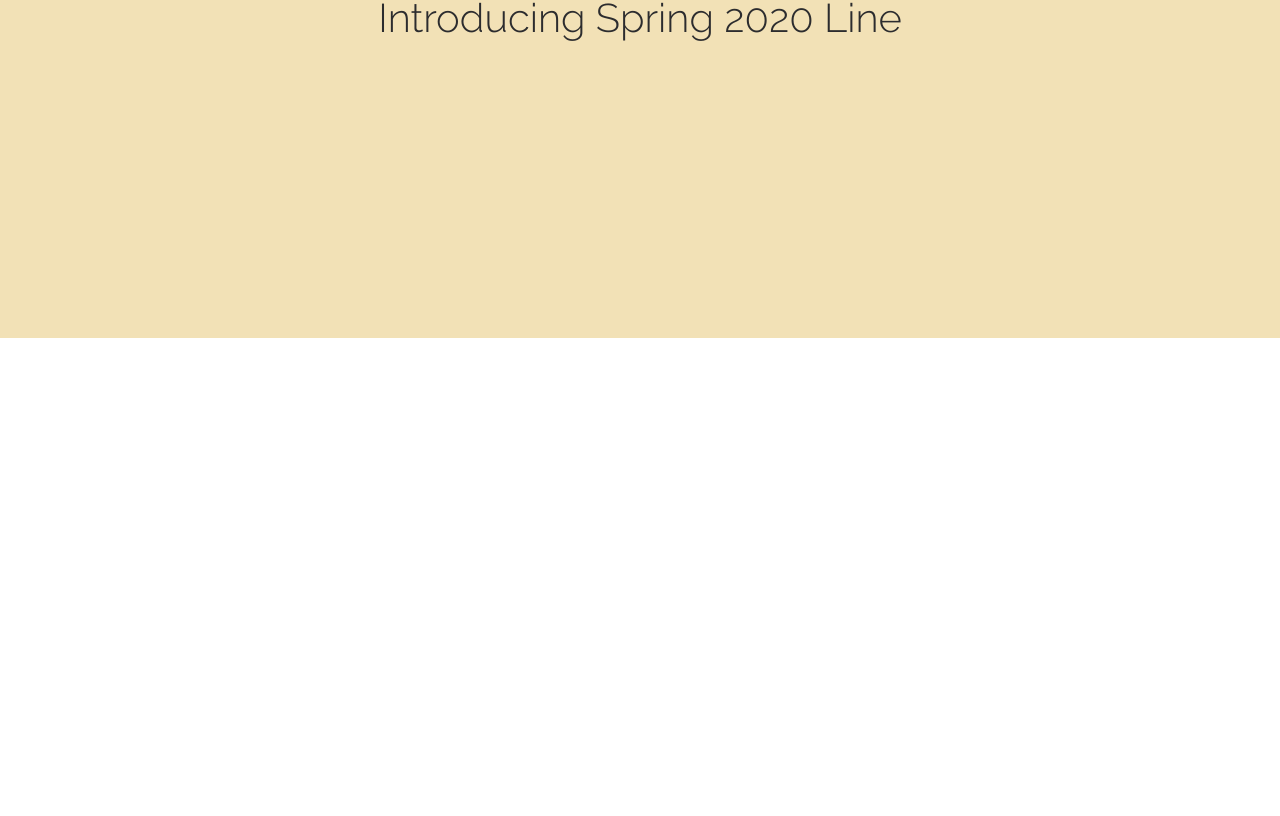
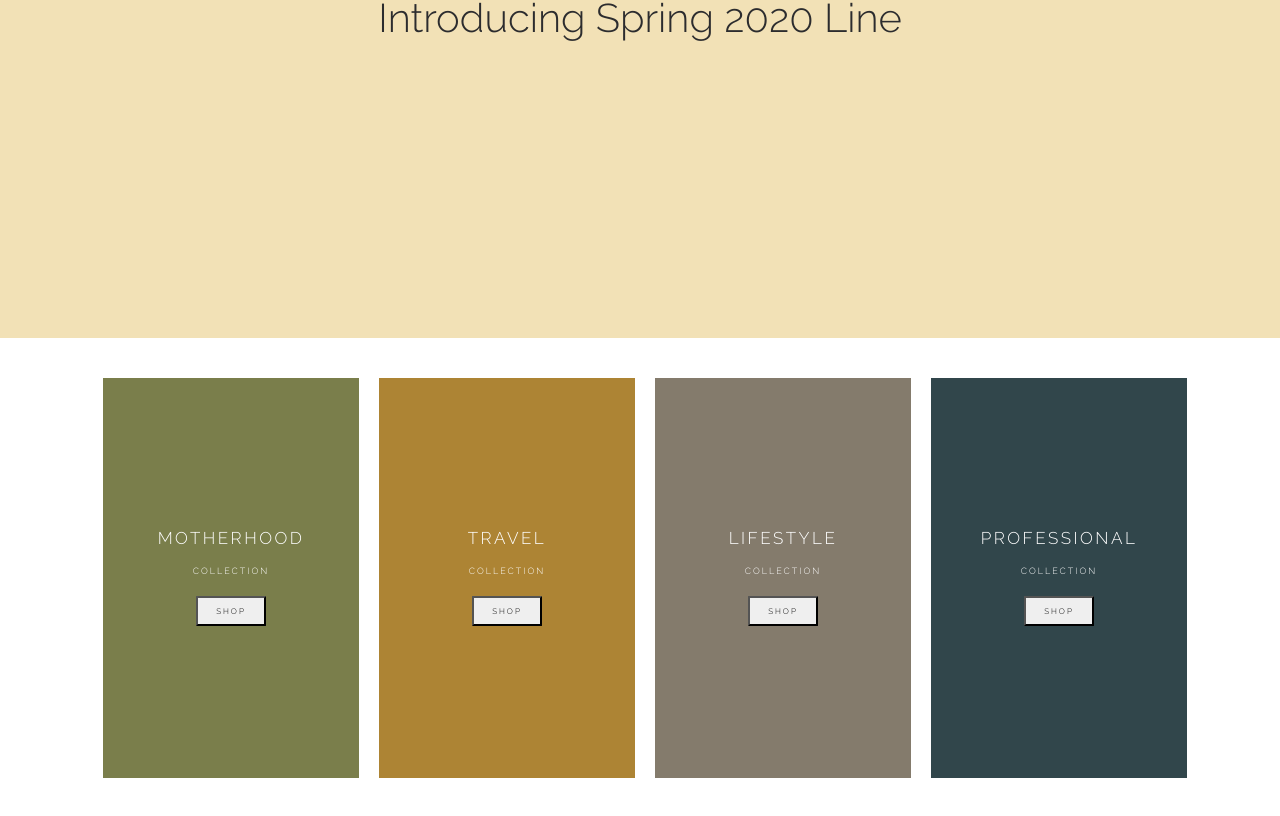
Before and after one commit to heysarahmichelle/Personal-Project-Black-Cedar, a React (Create React App) app: page / in a window 1280 px wide. Shown: the part 1068-1884 px from the top of the page. Before the commit the page ends 1406 px from the top, so only its background shows below. Built offline with nearby package versions, Linux system fonts and the light colour scheme; a web font is replaced by a local one.

Commit message:
four shop links Completed

```diff
--- a/src/App.js
+++ b/src/App.js
@@ -1,10 +1,11 @@
 import React, {Component} from 'react';
 import './App.scss';
+import Announcement from './components/Announcement/Announcement';
 import Header from './components/Header/Header';
-import Announcement from './components/Announcement/Announcement';
+import BottomTabs from './components/Header/Bottom Tabs/BottomTabs';
 import FeatureCarousel from './components/Feature Carousel/FeatureCarousel';
 import Video from './components/Video/Video';
-import BottomTabs from './components/Header/Bottom Tabs/BottomTabs';
+import FourShopLinks from './components/Four Shop Links/FourShopLinks';
 import styled from 'styled-components';
 
 
@@ -26,6 +27,7 @@ class App extends Component {
         <BottomTabs />
         <FeatureCarousel />
         <Video />
+        <FourShopLinks />
 
 
      </div>
--- a/src/App.scss
+++ b/src/App.scss
@@ -6,7 +6,7 @@
 @import url('https://fonts.googleapis.com/css2?family=Raleway:wght@300&display=swap');
 @import url('https://fonts.googleapis.com/css2?family=Poiret+One&display=swap');
 @import url('https://fonts.googleapis.com/css2?family=Nixie+One&display=swap');
-
+@import url('https://fonts.googleapis.com/css2?family=Raleway:wght@100&display=swap');
 
 
 
@@ -55,5 +55,6 @@ table {
 }
 
 .App {
-  text-align: center;
+  display: flex;
+  flex-direction: column;
 }
--- /dev/null
+++ b/src/components/Four Shop Links/FourShopLinks.js
@@ -0,0 +1,35 @@
+import React, { Component } from 'react';
+import './fourShopLinks.scss';
+
+class FourShopLinks extends Component {
+    render() {
+        return (
+            <div className="shoplinks-components">
+                <section className="shoplinks-indv-components">
+                    <section className="rectangle-1">
+                        <h3>MOTHERHOOD</h3>
+                        <p>COLLECTION</p>
+                        <button>SHOP</button>
+                    </section>
+                    <section className="rectangle-2">
+                        <h3>TRAVEL</h3>
+                        <p>COLLECTION</p>
+                        <button>SHOP</button>
+                    </section>
+                    <section className="rectangle-3">
+                        <h3>LIFESTYLE</h3>
+                        <p>COLLECTION</p>
+                        <button>SHOP</button>
+                    </section>
+                    <section className="rectangle-4">
+                        <h3>PROFESSIONAL</h3>
+                        <p>COLLECTION</p>
+                        <button>SHOP</button>
+                    </section>
+                </section>
+            </div>
+        )
+    }
+}
+
+export default FourShopLinks;
--- /dev/null
+++ b/src/components/Four Shop Links/fourShopLinks.scss
@@ -0,0 +1,88 @@
+.shoplinks-components {
+    display: flex;
+    height: 60vh;
+    width: 100vw;
+    background-color: #ffffff;
+    justify-content: space-evenly;
+    align-items: center;
+}
+
+.shoplinks-indv-components {
+    display: flex;
+    flex-direction: row;
+    justify-content: center;
+    margin-left: 30px;
+}
+
+.rectangle-1 {
+    display: flex;
+    flex-direction: column;
+    justify-content: center;
+    align-items: center;
+    height: 50vh;
+    width: 20vw;
+    border-color: #7A7E4B;
+    background-color: #7A7E4B;
+    margin-right: 20px;
+}
+
+.rectangle-2 {
+    display: flex;
+    flex-direction: column;
+    justify-content: center;
+    align-items: center;
+    height: 50vh;
+    width: 20vw;
+    border-color: #AD8434;
+    background-color: #AD8434;
+    margin-right: 20px;
+}
+
+.rectangle-3 {
+    display: flex;
+    flex-direction: column;
+    justify-content: center;
+    align-items: center;
+    height: 50vh;
+    width: 20vw;
+    border-color: #847B6C;
+    background-color: #847B6C;
+    margin-right: 20px;
+}
+
+.rectangle-4 {
+    display: flex;
+    flex-direction: column;
+    justify-content: center;
+    align-items: center;
+    height: 50vh;
+    width: 20vw;
+    border-color: #31464B;
+    background-color: #31464B;
+    margin-right: 20px;
+}
+
+h3 {
+    color: #ffffff;
+    letter-spacing: 2.5px;
+    font-family: 'Raleway', sans-serif;
+    margin-bottom: 20px;
+    font-size: 17px;
+}
+
+p {
+    color: #ffffff;
+    letter-spacing: 2px;
+    font-family: 'Raleway', sans-serif;
+    margin-bottom: 20px;
+    font-size: 9px;
+}
+
+button {
+    font-family: 'Raleway', sans-serif;
+    letter-spacing: 2px;
+    font-size: 8px;
+    height: 30px;
+    width: 70px;
+    border-radius: 1px;
+}
--- a/src/components/Header/header.scss
+++ b/src/components/Header/header.scss
@@ -6,6 +6,7 @@
     width: 100vw;
     height: 5.5vh;
     padding: 10px;
+    color: #252525;
 }
 
 .company-info-component {
```
